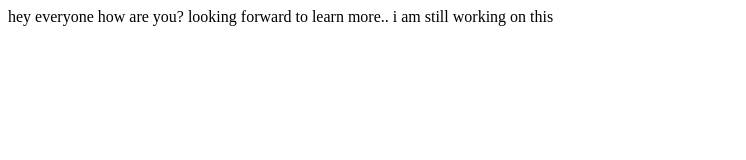
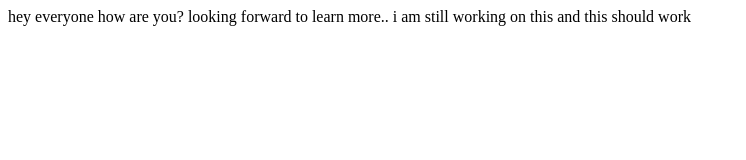
Before and after one commit to farheenfatima3/demo, a plain HTML site: page index.html in a window 1280 px wide. Shown: the whole page, without its empty margins (0-746 px from the left). Drawn offline with Linux system fonts and the light colour scheme.

Commit message:
update file demo

```diff
--- a/index.html
+++ b/index.html
@@ -11,5 +11,6 @@
     looking forward to learn more..
 
     i am still working on this
+    and this should work
 </body>
 </html>
```
